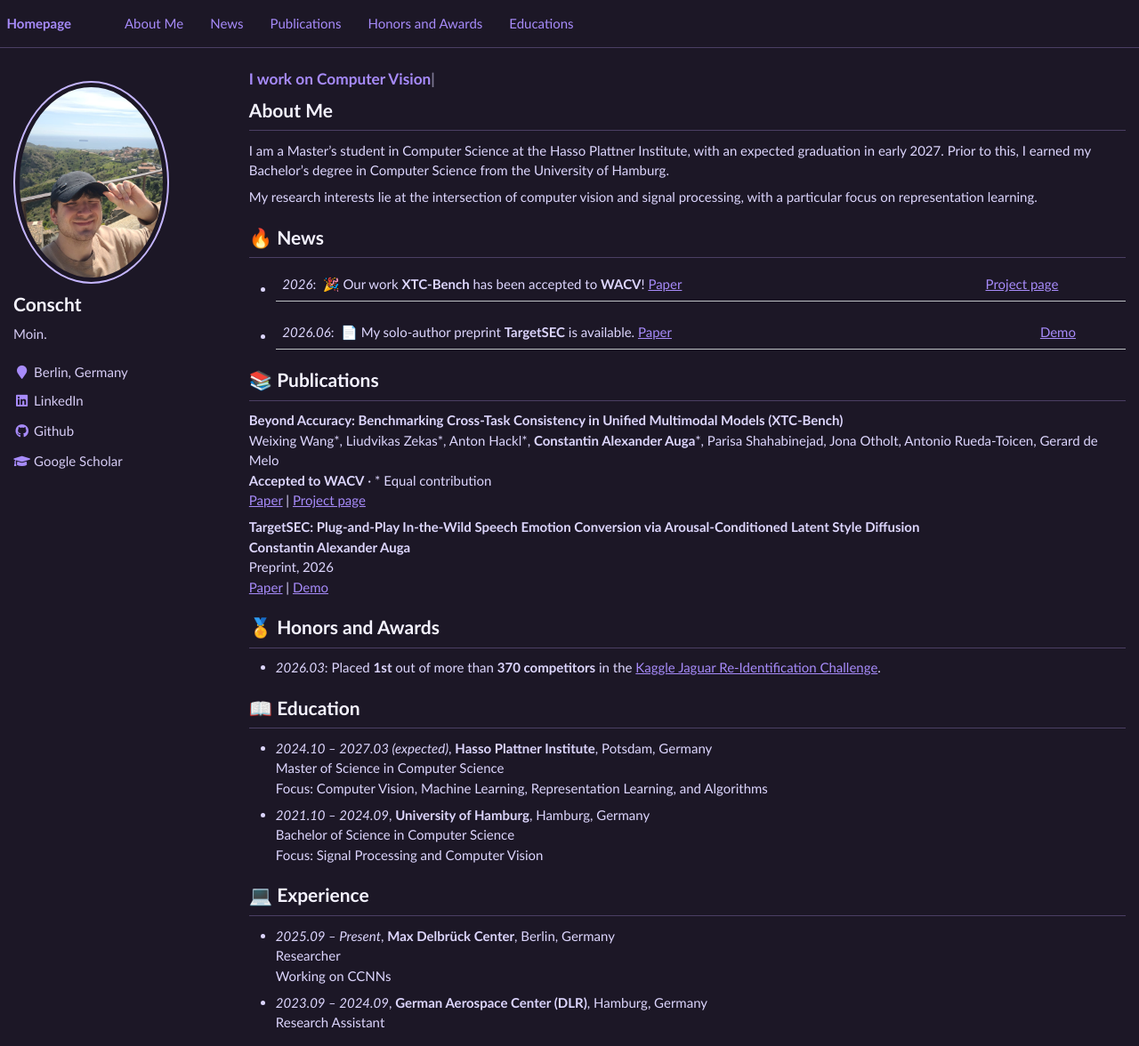
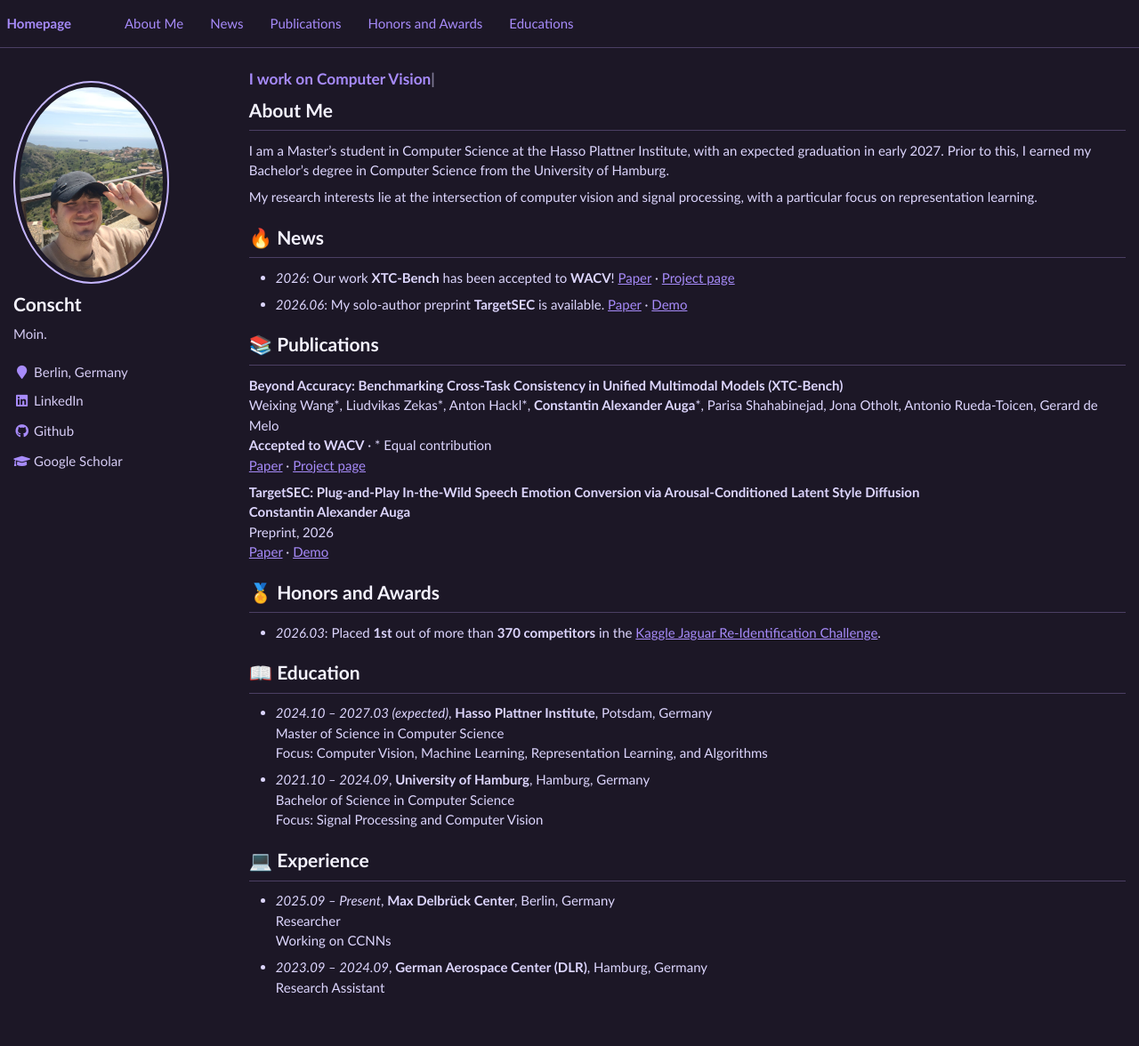
Before and after one commit to Conscht/conscht.github.io, a Jekyll site: the page built from _pages/about.md, in a window 1280 px wide and 1176 px high. Shown: the whole window at 89% size. Built offline with Jekyll 4.4.1, drawn with Linux system fonts in a browser that asks for light colours; nearby versions of some CDN libraries.

Commit message:
Fix news links being rendered as tables

```diff
--- a/_pages/about.md
+++ b/_pages/about.md
@@ -23,8 +23,9 @@ My research interests lie at the intersection of computer vision and signal proc
 
 
 # 🔥 News
-- *2026*: &nbsp;🎉 Our work **XTC-Bench** has been accepted to **WACV**! [Paper](https://arxiv.org/abs/2604.25072) | [Project page](https://weixingw.github.io/xtc-bench/)
-- *2026.06*: &nbsp;📄 My solo-author preprint **TargetSEC** is available. [Paper](https://arxiv.org/abs/2606.07293) | [Demo](https://conscht.github.io/TargetSEC/)
+
+- *2026*: Our work **XTC-Bench** has been accepted to **WACV**! [Paper](https://arxiv.org/abs/2604.25072) · [Project page](https://weixingw.github.io/xtc-bench/)
+- *2026.06*: My solo-author preprint **TargetSEC** is available. [Paper](https://arxiv.org/abs/2606.07293) · [Demo](https://conscht.github.io/TargetSEC/)
 
 
 # 📚 Publications
@@ -32,12 +33,12 @@ My research interests lie at the intersection of computer vision and signal proc
 **Beyond Accuracy: Benchmarking Cross-Task Consistency in Unified Multimodal Models (XTC-Bench)**<br>
 Weixing Wang\*, Liudvikas Zekas\*, Anton Hackl\*, **Constantin Alexander Auga**\*, Parisa Shahabinejad, Jona Otholt, Antonio Rueda-Toicen, Gerard de Melo<br>
 **Accepted to WACV** · \* Equal contribution<br>
-[Paper](https://arxiv.org/abs/2604.25072) | [Project page](https://weixingw.github.io/xtc-bench/)
+[Paper](https://arxiv.org/abs/2604.25072) · [Project page](https://weixingw.github.io/xtc-bench/)
 
 **TargetSEC: Plug-and-Play In-the-Wild Speech Emotion Conversion via Arousal-Conditioned Latent Style Diffusion**<br>
 **Constantin Alexander Auga**<br>
 Preprint, 2026<br>
-[Paper](https://arxiv.org/abs/2606.07293) | [Demo](https://conscht.github.io/TargetSEC/)
+[Paper](https://arxiv.org/abs/2606.07293) · [Demo](https://conscht.github.io/TargetSEC/)
 
 
 # 🏅 Honors and Awards
```
